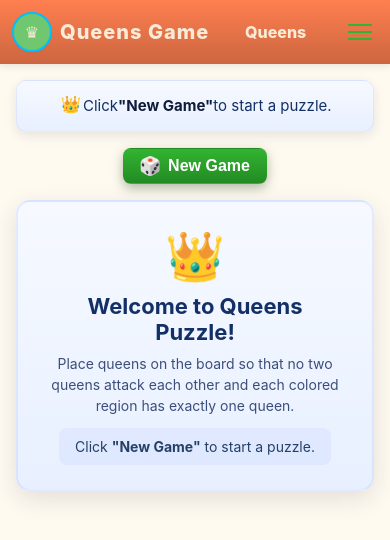
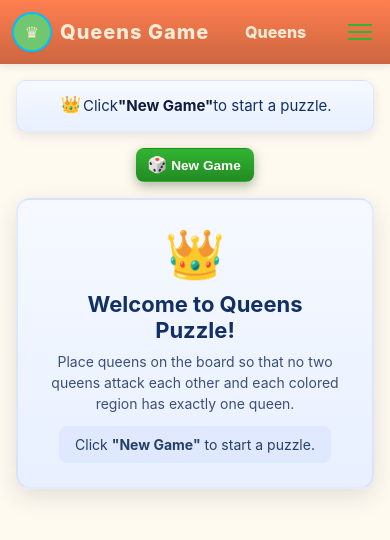
Before and after one commit to kereszteszsolt/queens-puzzle-generator, a Vue app: page /queens in a window 390 px wide. Shown: the top 540 px of the page. Built offline with nearby package versions, Linux system fonts and the light colour scheme.

Commit message:
refactor QueenControls; enhance button accessibility with titles and improve responsive layout for better user experience

```diff
--- a/src/features/queens/components/QueenControls.vue
+++ b/src/features/queens/components/QueenControls.vue
@@ -24,44 +24,59 @@ const selectedSize = ref<number>(-2);
   <div class="board-controls">
     <button
         v-if="gameStatus === GameStatuses.WON || gameStatus === GameStatuses.PLAYING || gameStatus === GameStatuses.WELCOME || gameStatus === GameStatuses.BOARD_GENERATED"
-        class="btn-generate" @click="$emit('newGame', selectedSize)">
+        class="btn-generate"
+        @click="$emit('newGame', selectedSize)"
+        title="Generate a new puzzle">
       <span class="btn-icon">🎲</span>
       <span class="btn-text">New Game</span>
     </button>
     <button
         v-if="gameStatus === GameStatuses.WON"
-        class="btn-replay" @click="$emit('replay')">
+        class="btn-replay"
+        @click="$emit('replay')"
+        title="Replay the current puzzle">
       <span class="btn-icon">🔄</span>
       <span class="btn-text">Replay</span>
     </button>
     <button
         v-if="gameStatus === GameStatuses.BOARD_GENERATED"
-        class="btn-start" @click="$emit('startGame')">
+        class="btn-start"
+        @click="$emit('startGame')"
+        title="Start playing the puzzle">
       <span class="btn-icon">🎮</span>
       <span class="btn-text">Start Game</span>
     </button>
     <button
         v-if="gameStatus === GameStatuses.PLAYING || gameStatus === GameStatuses.WON"
-        class="btn-undo" @click="$emit('undo')" :disabled="!canUndo">
+        class="btn-undo"
+        @click="$emit('undo')"
+        :disabled="!canUndo"
+        title="Undo last move">
       <span class="btn-icon">↶</span>
       <span class="btn-text">Undo</span>
     </button>
     <button
         v-if="gameStatus === GameStatuses.PLAYING"
-        class="btn-clear" @click="$emit('clearBoard')" :disabled="!canUndo">
+        class="btn-clear"
+        @click="$emit('clearBoard')"
+        :disabled="!canUndo"
+        title="Clear all placed queens">
       <span class="btn-icon">🧹</span>
       <span class="btn-text">Clear Board</span>
     </button>
     <button
         v-if="gameStatus === GameStatuses.PLAYING"
-        class="btn-reset" @click="$emit('resetGame')">
+        class="btn-reset"
+        @click="$emit('resetGame')"
+        title="Reset to initial puzzle state">
       <span class="btn-icon">🔃</span>
       <span class="btn-text">Reset Game</span>
     </button>
     <button
         v-if="gameStatus === GameStatuses.PLAYING"
         class="btn-shuffle"
-        @click="$emit('shuffleColors')">
+        @click="$emit('shuffleColors')"
+        title="Shuffle region colors">
       <span class="btn-icon">🎨</span>
       <span class="btn-text">Shuffle Colors</span>
     </button>
@@ -72,9 +87,10 @@ const selectedSize = ref<number>(-2);
 .board-controls {
   display: flex;
   flex-wrap: wrap;
-  gap: 1rem;
-  justify-content: space-between;
+  gap: 0.75rem;
+  justify-content: stretch;
   width: 100%;
+  max-width: 100%;
 }
 
 .board-controls:has(button:only-child) {
@@ -84,15 +100,19 @@ const selectedSize = ref<number>(-2);
 .board-controls button {
   display: flex;
   align-items: center;
+  justify-content: center;
   gap: 0.5rem;
-  padding: 0.5rem 1rem;
-  font-size: 1rem;
+  padding: 0.625rem 1rem;
+  font-size: 0.95rem;
   font-weight: bold;
   color: white;
   border: 1px solid transparent;
   border-radius: 0.5rem;
   cursor: pointer;
   transition: all 0.2s ease;
+  white-space: nowrap;
+  min-width: 0;
+  flex: 1 1 auto;
 }
 
 /* Ensure icon and text are vertically centered and use consistent line-height */
@@ -107,10 +127,108 @@ const selectedSize = ref<number>(-2);
   font-size: 1.125rem; /* slightly larger for icon clarity */
   width: 1.25rem;
   justify-content: center;
+  flex-shrink: 0;
 }
 
 .board-controls button .btn-text {
   /* keep default font-size from parent, ensures consistent baseline */
+}
+
+/* Responsive Design */
+
+/* Large screens - 3 buttons per row */
+@media (min-width: 1024px) {
+  .board-controls {
+    gap: 1rem;
+  }
+
+  .board-controls button {
+    padding: 0.75rem 1.25rem;
+    font-size: 1rem;
+    flex: 1 1 calc(33.333% - 0.75rem);
+    max-width: calc(33.333% - 0.75rem);
+  }
+
+  /* Single button takes full width */
+  .board-controls:has(button:only-child) button {
+    flex: 0 1 auto;
+    max-width: fit-content;
+  }
+}
+
+/* Medium screens - tablets, 2-3 buttons per row */
+@media (max-width: 1023px) and (min-width: 640px) {
+  .board-controls {
+    gap: 0.75rem;
+  }
+
+  .board-controls button {
+    padding: 0.625rem 1rem;
+    font-size: 0.95rem;
+    flex: 1 1 calc(33.333% - 0.5rem);
+    max-width: calc(33.333% - 0.5rem);
+  }
+
+  /* Single button takes auto width */
+  .board-controls:has(button:only-child) button {
+    flex: 0 1 auto;
+    max-width: fit-content;
+  }
+}
+
+/* Small screens - mobile, 2 buttons per row */
+@media (max-width: 639px) {
+  .board-controls {
+    gap: 0.5rem;
+  }
+
+  .board-controls button {
+    padding: 0.5rem 0.875rem;
+    font-size: 0.9rem;
+    flex: 1 1 calc(50% - 0.25rem);
+    max-width: calc(50% - 0.25rem);
+  }
+
+  .board-controls button .btn-icon {
+    font-size: 1rem;
+    width: 1.125rem;
+  }
+
+  /* Single button takes auto width */
+  .board-controls:has(button:only-child) button {
+    flex: 0 1 auto;
+    max-width: fit-content;
+  }
+}
+
+/* Extra small screens - very narrow devices, 1-2 buttons per row */
+@media (max-width: 400px) {
+  .board-controls {
+    gap: 0.5rem;
+  }
+
+  .board-controls button {
+    padding: 0.5rem 0.75rem;
+    font-size: 0.85rem;
+    gap: 0.375rem;
+    flex: 1 1 calc(50% - 0.25rem);
+    max-width: calc(50% - 0.25rem);
+  }
+
+  .board-controls button .btn-text {
+    font-size: 0.85rem;
+  }
+
+  .board-controls button .btn-icon {
+    font-size: 1rem;
+    width: 1rem;
+  }
+
+  /* Single button takes auto width */
+  .board-controls:has(button:only-child) button {
+    flex: 0 1 auto;
+    max-width: fit-content;
+  }
 }
 
 
```
